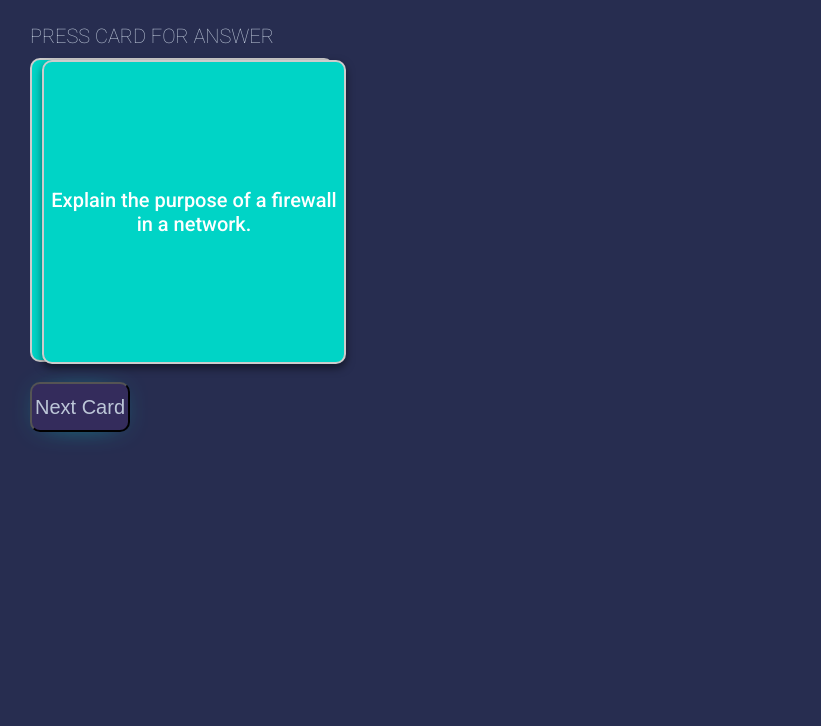
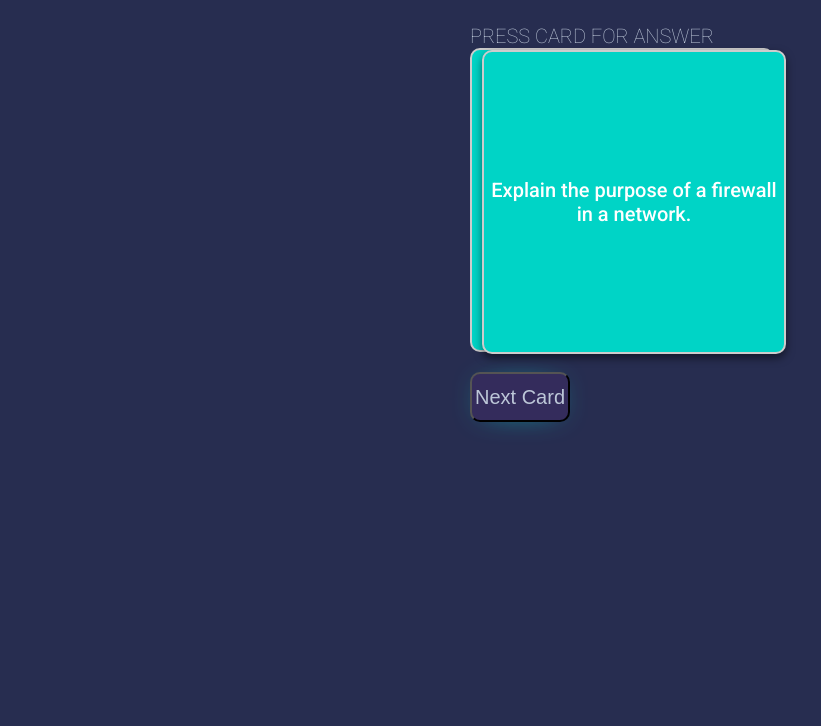
Before and after one commit to LRSORRENTI/flash-cards, a plain HTML site: page index.html in a window 1280 px wide. Shown: the part 74-800 px from the top of the page, without its empty margins (0-821 px from the left). Drawn offline with Linux system fonts and the light colour scheme.

Commit message:
added styles for larger screen sizes

```diff
--- a/index.html
+++ b/index.html
@@ -13,6 +13,7 @@
     <title>Flash Cards</title>
   </head>
   <body>
+    <div class="wrap">
       <h1>Flash Cards</h1>
       <p id="para">press card for answer</p>
       <div id="flashcard" class="flashcard">
@@ -22,6 +23,7 @@
       <button id="nextButton" style="margin-top: 20px">
         <p id="button-p">Next Card</p>
       </button>
+    </div>
     <script src="./javascript/index.js"></script>
   </body>
 </html>
--- a/stylesheets/index.css
+++ b/stylesheets/index.css
@@ -34,7 +34,7 @@ h1 {
 }
 
 #para {
-  margin-bottom: 10px;
+  /* margin-bottom: 10px; */
   color: var(--lightgrey);
   font-size: 20px;
   margin-left: 30px;
@@ -111,5 +111,19 @@ button:hover {
 }
 
 #button-p {
-    font-weight: 1;
+  font-weight: 1;
 }
+@media (min-width: 30em) and (max-width: 50em) {
+  /* … */
+}
+
+@media (min-width: 50em) {
+  .wrap {
+    display: flex;
+    justify-content: center;
+    flex-direction: column;
+    margin: auto;
+    /* border: 2px solid red; */
+    width: 400px;
+  }
+}
```
Lines whose indentation alone changed are shown as unchanged.
